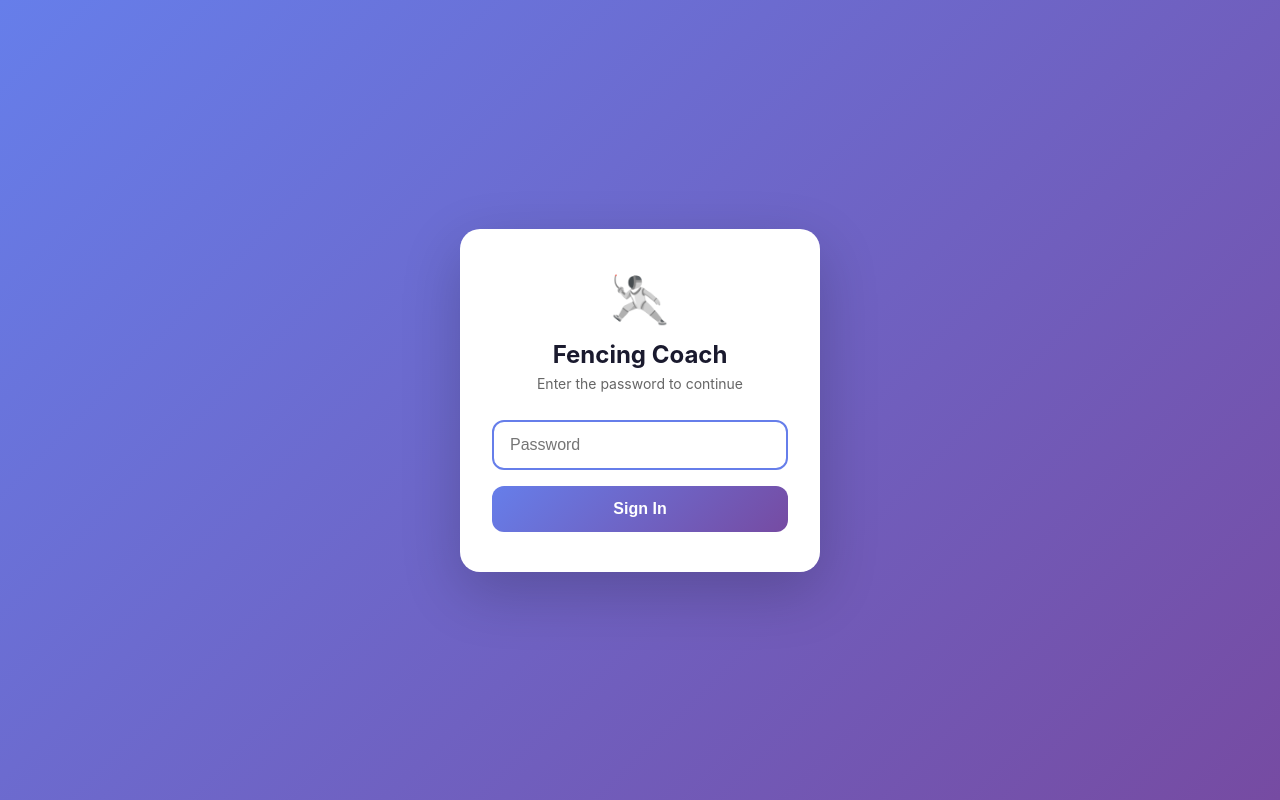
After one commit to christinesalim/fencing-coach, a Flask app: page /login in a window 1280 px wide. The commit adds this page. Run offline with Flask 3, Linux system fonts and the light colour scheme.

Commit message:
Add password login to protect app from unauthorized access
- Single shared password via APP_PASSWORD env var
- Session-based auth with login/logout
- All routes protected with @login_required
- Login page styled to match existing app

Co-Authored-By: Claude Sonnet 4.6 <noreply@anthropic.com>

```diff
--- a/app.py
+++ b/app.py
@@ -4,8 +4,9 @@
 import os
 import json
 from datetime import datetime
+from functools import wraps
 from pathlib import Path
-from flask import Flask, request, render_template, jsonify, Response
+from flask import Flask, request, render_template, jsonify, Response, session, redirect, url_for
 from werkzeug.utils import secure_filename
 import openai
 import anthropic
@@ -21,6 +22,7 @@ from database import (
 load_dotenv()
 
 app = Flask(__name__)
+app.secret_key = os.environ.get('SECRET_KEY', 'dev-secret-change-in-production')
 app.config['MAX_CONTENT_LENGTH'] = 200 * 1024 * 1024  # 200MB max file size (for videos)
 app.config['UPLOAD_FOLDER'] = Path(__file__).parent / 'uploads'
 app.config['UPLOAD_FOLDER'].mkdir(exist_ok=True)
@@ -119,13 +121,43 @@ def extract_fencing_advice(transcript, filename):
         return json.loads(text.strip())
 
 
+def login_required(f):
+    @wraps(f)
+    def decorated(*args, **kwargs):
+        if not session.get('logged_in'):
+            return redirect(url_for('login', next=request.path))
+        return f(*args, **kwargs)
+    return decorated
+
+
+@app.route('/login', methods=['GET', 'POST'])
+def login():
+    error = None
+    if request.method == 'POST':
+        password = request.form.get('password', '')
+        if password == os.environ.get('APP_PASSWORD', ''):
+            session['logged_in'] = True
+            next_page = request.args.get('next', '/')
+            return redirect(next_page)
+        error = 'Incorrect password'
+    return render_template('login.html', error=error)
+
+
+@app.route('/logout')
+def logout():
+    session.clear()
+    return redirect(url_for('login'))
+
+
 @app.route('/')
+@login_required
 def index():
     """Main page."""
     return render_template('index.html')
 
 
 @app.route('/tips')
+@login_required
 def tips():
     """View all tips."""
     data = load_data_from_db()
@@ -133,6 +165,7 @@ def tips():
 
 
 @app.route('/upload', methods=['POST'])
+@login_required
 def upload():
     """Handle file upload and processing."""
     if 'audio' not in request.files:
@@ -175,12 +208,14 @@ def upload():
 
 
 @app.route('/api/data')
+@login_required
 def get_data():
     """Get all data as JSON."""
     return jsonify(load_data_from_db())
 
 
 @app.route('/api/backup')
+@login_required
 def backup():
     """Full database backup as downloadable JSON."""
     data = load_data_from_db()
@@ -195,6 +230,7 @@ def backup():
 
 
 @app.route('/api/restore', methods=['POST'])
+@login_required
 def restore():
     """Restore database from a backup JSON file."""
     if 'file' not in request.files:
@@ -213,6 +249,7 @@ def restore():
 
 
 @app.route('/api/edit-tip', methods=['POST'])
+@login_required
 def edit_tip():
     """Edit a specific tip."""
     data_json = request.get_json()
@@ -234,6 +271,7 @@ def edit_tip():
 
 
 @app.route('/api/delete-tip', methods=['POST'])
+@login_required
 def delete_tip():
     """Delete a specific tip."""
     data_json = request.get_json()
--- a/templates/index.html
+++ b/templates/index.html
@@ -173,6 +173,7 @@
         <div class="header">
             <h1>⚔️ Fencing Tips</h1>
             <p>Upload voice memos to build your competition notebook</p>
+            <a href="/logout" style="position:absolute;top:20px;right:20px;color:rgba(255,255,255,0.7);font-size:13px;text-decoration:none;">Sign out</a>
         </div>
 
         <div class="card upload-section">
--- /dev/null
+++ b/templates/login.html
@@ -0,0 +1,111 @@
+<!DOCTYPE html>
+<html lang="en">
+<head>
+    <meta charset="UTF-8">
+    <meta name="viewport" content="width=device-width, initial-scale=1.0, maximum-scale=1.0, user-scalable=no">
+    <meta name="apple-mobile-web-app-capable" content="yes">
+    <meta name="apple-mobile-web-app-status-bar-style" content="black-translucent">
+    <title>Fencing Tips — Login</title>
+    <style>
+        * {
+            margin: 0;
+            padding: 0;
+            box-sizing: border-box;
+        }
+
+        body {
+            font-family: -apple-system, BlinkMacSystemFont, 'Segoe UI', Roboto, sans-serif;
+            background: linear-gradient(135deg, #667eea 0%, #764ba2 100%);
+            min-height: 100vh;
+            display: flex;
+            align-items: center;
+            justify-content: center;
+            padding: 20px;
+        }
+
+        .login-card {
+            background: white;
+            border-radius: 20px;
+            padding: 40px 32px;
+            width: 100%;
+            max-width: 360px;
+            box-shadow: 0 20px 60px rgba(0,0,0,0.2);
+            text-align: center;
+        }
+
+        .icon {
+            font-size: 48px;
+            margin-bottom: 12px;
+        }
+
+        h1 {
+            font-size: 24px;
+            font-weight: 700;
+            color: #1a1a2e;
+            margin-bottom: 6px;
+        }
+
+        .subtitle {
+            color: #666;
+            font-size: 14px;
+            margin-bottom: 28px;
+        }
+
+        .error {
+            background: #fff0f0;
+            color: #c0392b;
+            border-radius: 10px;
+            padding: 10px 14px;
+            font-size: 14px;
+            margin-bottom: 16px;
+        }
+
+        input[type="password"] {
+            width: 100%;
+            padding: 14px 16px;
+            border: 2px solid #e0e0e0;
+            border-radius: 12px;
+            font-size: 16px;
+            outline: none;
+            transition: border-color 0.2s;
+            margin-bottom: 16px;
+        }
+
+        input[type="password"]:focus {
+            border-color: #667eea;
+        }
+
+        button {
+            width: 100%;
+            padding: 14px;
+            background: linear-gradient(135deg, #667eea 0%, #764ba2 100%);
+            color: white;
+            border: none;
+            border-radius: 12px;
+            font-size: 16px;
+            font-weight: 600;
+            cursor: pointer;
+        }
+
+        button:active {
+            opacity: 0.9;
+        }
+    </style>
+</head>
+<body>
+    <div class="login-card">
+        <div class="icon">🤺</div>
+        <h1>Fencing Coach</h1>
+        <p class="subtitle">Enter the password to continue</p>
+
+        {% if error %}
+        <div class="error">{{ error }}</div>
+        {% endif %}
+
+        <form method="POST">
+            <input type="password" name="password" placeholder="Password" autofocus>
+            <button type="submit">Sign In</button>
+        </form>
+    </div>
+</body>
+</html>
--- a/templates/tips.html
+++ b/templates/tips.html
@@ -244,6 +244,7 @@
         <div class="header">
             <h1>⚔️ Competition Tips</h1>
             <p>Review before your next bout</p>
+            <a href="/logout" style="position:absolute;top:20px;right:20px;color:rgba(255,255,255,0.7);font-size:13px;text-decoration:none;">Sign out</a>
         </div>
 
         {% if data.combined_advice.patience_and_control or
```
